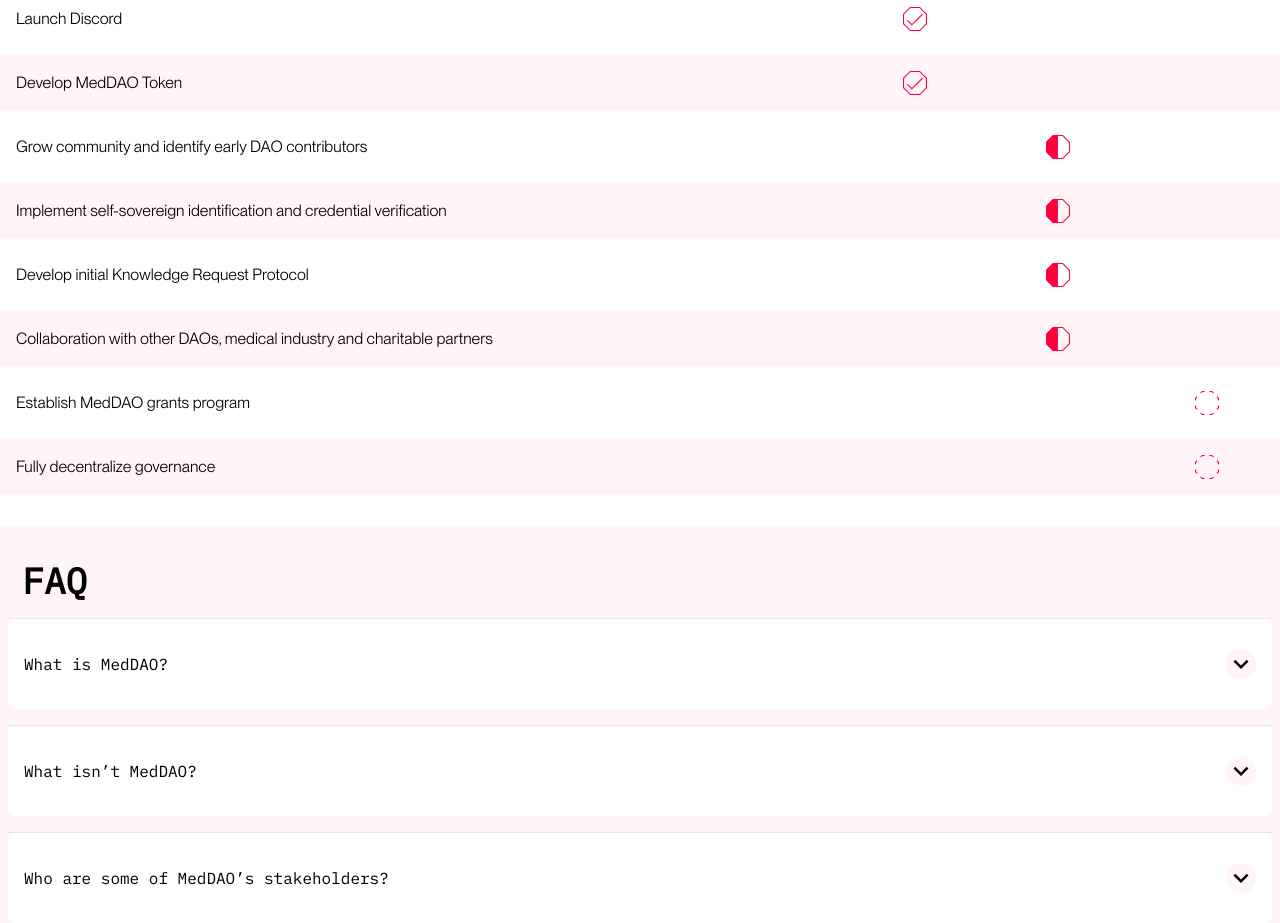
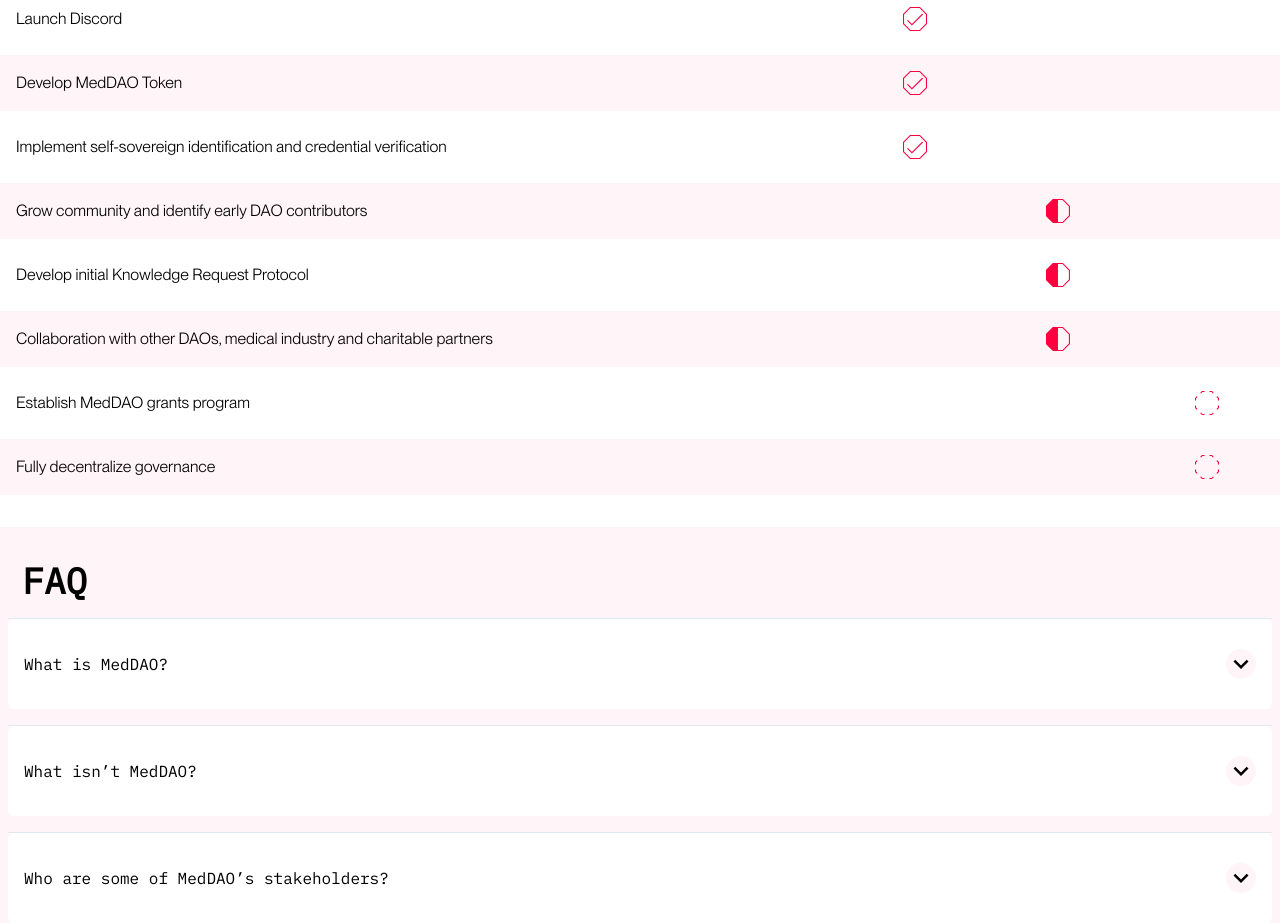
Before and after one commit to MedDAO-xyz/Website, a Next.js app: page / in a window 1280 px wide. Shown: the part 2920-3843 px from the top of the page. Built offline with nearby package versions, Linux system fonts and the light colour scheme.

Commit message:
Update daoInfo.ts

```diff
--- a/src/constants/daoInfo.ts
+++ b/src/constants/daoInfo.ts
@@ -107,15 +107,15 @@ export const roadmap: objective[] = [
   },
   {
     id: 3,
-    objective: "Grow community and identify early DAO contributors",
-    completed: false,
-    inProgress: true,
+    objective: "Implement self-sovereign identification and credential verification",
+    completed: true,
+    inProgress: false,
     futurePlans: false,
   },
   {
     id: 4,
     objective:
-      "Implement self-sovereign identification and credential verification",
+      "Grow community and identify early DAO contributors",
     completed: false,
     inProgress: true,
     futurePlans: false,
```
